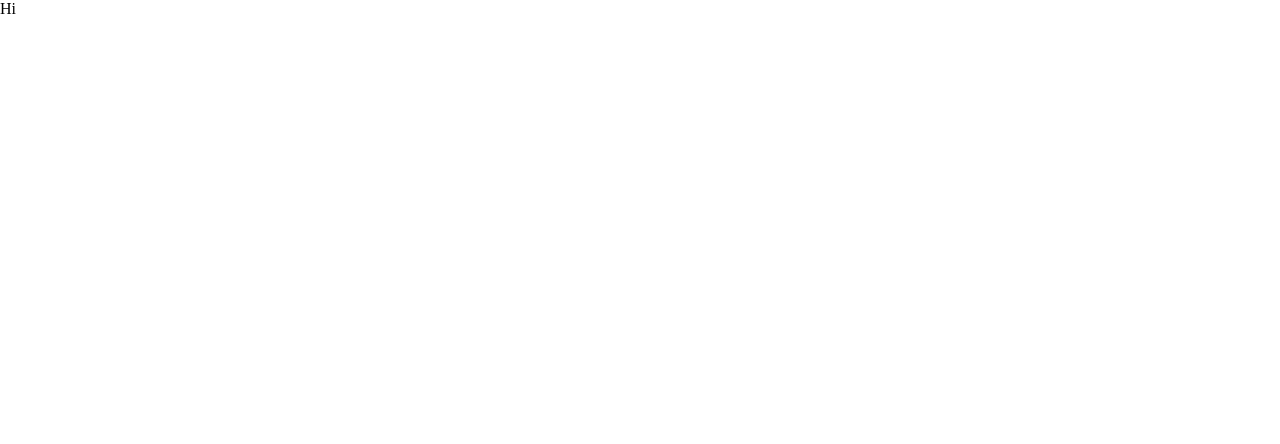
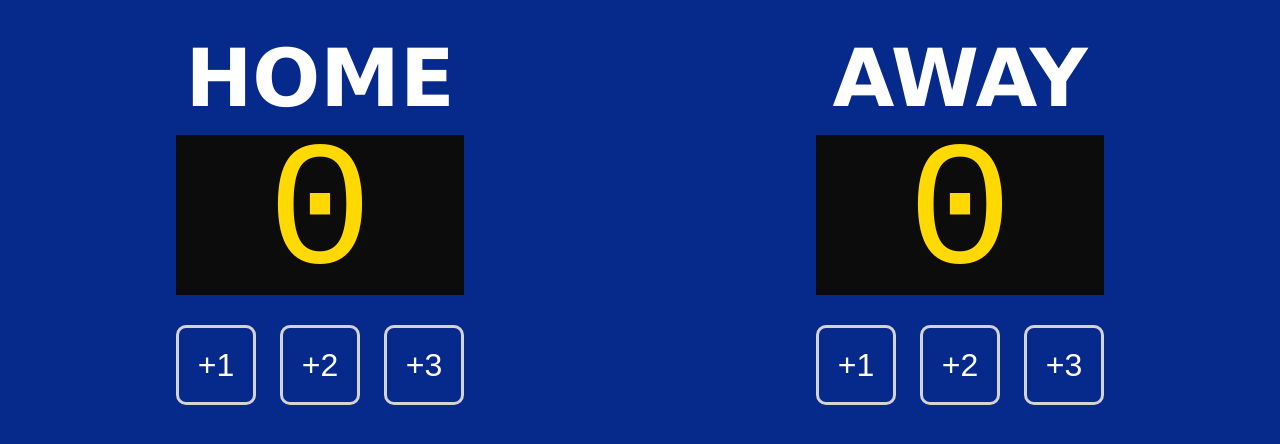
Before and after one commit to STshangela/Scorecard, a website: page index.html in a window 1280 px wide. Drawn offline with nearby package versions, Linux system fonts and the light colour scheme.

Commit message:
Changed html text for Team

```diff
--- /dev/null
+++ b/index.css
@@ -0,0 +1,112 @@
+@font-face {
+    font-family: 'Digital Display';
+    src: url('https://praxeds.github.io/scrimba-basketball-scoreboard/Assets/Digital-Display.woff2')format('woff2'),
+    url('https://praxeds.github.io/basketball-scoreboard/Assets/Digital-Display.woff2') format('woff');
+    font-weight: normal;
+    font-style: normal;
+    font-display: swap;
+}
+
+/* !Variables */
+:root {
+    --background-color: rgb(5, 5, 5);
+    --background-color: rgb(6, 42, 139);
+    --text-color1: rgb(255, 217, 0);
+    --text-color2: rgb(255, 255, 255);
+}
+
+body {
+    margin: 0;
+    box-sizing: border-box;
+    background-color: var(--background-color);
+    font-family: Verdana, Geneva, Tahoma, sans-serif;
+}
+
+,container {
+    position: absolute;
+    top: 44%;
+    left: 50%;
+    transform: translate(-50%, -50%);
+    display: flex;
+    flex-direction: column;
+    justify-content: center;
+    align-items: center;
+    width: 800px;
+    height: 600px;
+}
+
+.text {
+    text-transform: uppercase;
+    color: var(--text-color2);
+}
+
+h1 {
+    margin-bottom: 1em;
+}
+
+.scoreboard {
+    display: flex;
+    flex-direction: row;
+    justify-content: space-around;
+    align-items: center;
+    width: 100%;
+    height: 100%;
+    background-color: var(--background-color1);
+}
+
+.team-container {
+    display: flex;
+    flex-direction: column;
+    align-items: center;
+}
+
+h2 {
+    font-size: 5em;
+    margin-top: 0;
+    margin-bottom: 10px;
+}
+
+.one {
+    position: relative;
+    width: 18em;
+    height: 10em;
+    margin-bottom: 30px;
+    background-color: #0c0c0c;
+}
+
+.pts {
+    font-family: 'Digital-Display', monospace;
+    font-size: 11em;
+    text-align: center;
+    position: relative;
+    z-index: 2;
+    top: 50%;
+    left: 50%;
+    transform: translate(-50%, -50%);
+    margin: 0;
+    margin-right: 37px;
+    color: var(--text-color1);
+}
+
+.two {
+    display: flex;
+    flex-direction: row;
+    justify-content: space-between;
+    flex: 1;
+    width: 18em;
+}
+
+button {
+    cursor: pointer;
+    width: 80px;
+    height: 80px;
+    font-size: 2em;
+    border: 3px solid lightgrey;
+    border-radius: 10px;
+    color: var(--text-color2);
+    background-color: transparent;
+}
+
+button:hover {
+    background-color: rgb(0, 7, 100);
+}
--- a/index.html
+++ b/index.html
@@ -1,6 +1,41 @@
-<html>
-    <head><link rel="stylesheet" href="https://cdnjs.cloudflare.com/ajax/libs/normalize/8.0.1/normalize.css"></head>
-    <body>
-        Hi
-    </body>
+<!DOCTYPE html>
+<html lang="en">
+<head>
+    <meta charset="UTF-8">
+    <meta http-equiv="X-UA-Compatible" content="IE=edge">
+    <meta name="viewport" content="width=device-width, initial-scale=1.0">
+    <title>Basketball Scorecard</title>
+    <link rel="stylesheet" href="index.css">
+</head>
+<body>
+    <div class="container">
+      <h1 class="text"></h1>
+      <div class="scoreboard">
+        <div class="team-container">
+            <h2 class="text">HOME</h2>
+            <div class="one">
+                <p class="pts" id="home-pts">0</p>
+            </div>
+            <div class="two">
+                <button id="one-pt" onclick="homeAddPoint()">+1</button>
+                <button id="two-pts" onclick="homeAddTwoPoints()">+2</button>
+                <button id="three-pts" onclick="homeAddThreePoints()">+3</button>
+            </div>
+        </div>
+        <div class="team-container">
+            <h2 class="text">AWAY</h2>
+            <div class="one">
+                <p class="pts" id="guest-pts">0</p>
+            </div>
+            <div class="two">
+                <button id="one-pt" onclick="guestAddPoint()">+1</button>
+                <button id="two-pts" onclick="guestAddTwoPoints()">+2</button>
+                <button id="three-pts" onclick="guestAddThreePoints()">+3</button>
+            </div>
+        </div>
+      </div>
+    </div>
+
+    <script src="index.js"></script>
+</body>
 </html>
--- /dev/null
+++ b/index.js
@@ -0,0 +1,35 @@
+let homePoints = document.getElementById('home-pts');
+let guestPoints = document.getElementById('guest-pts');
+
+let homeScore = 0;
+let guestScore = 0;
+
+function homeAddPoint() {
+  homeScore += 1;
+  homePoints.textContent = homeScore;
+}
+
+function homeAddTwoPoints() {
+  homeScore += 2;
+  homePoints.textContent = homeScore;
+}
+
+function homeAddThreePoints() {
+  homeScore += 3;
+  homePoints.textContent = homeScore;
+}
+
+function guestAddPoint() {
+  guestScore += 1;
+  guestPoints.textContent = guestScore;
+}
+
+function guestAddTwoPoints() {
+  guestScore += 2;
+  guestPoints.textContent = guestScore;
+}
+
+function guestAddThreePoints() {
+  guestScore += 3;
+  guestPoints.textContent = guestScore;
+}
```
